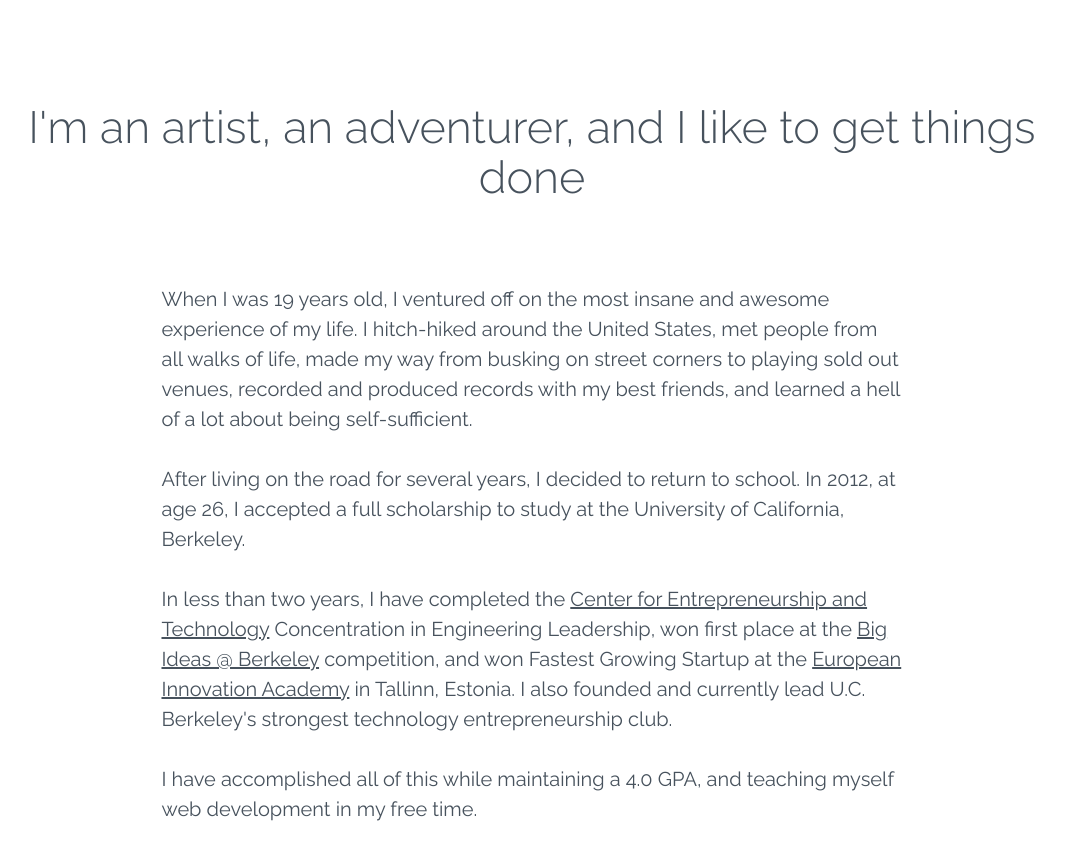
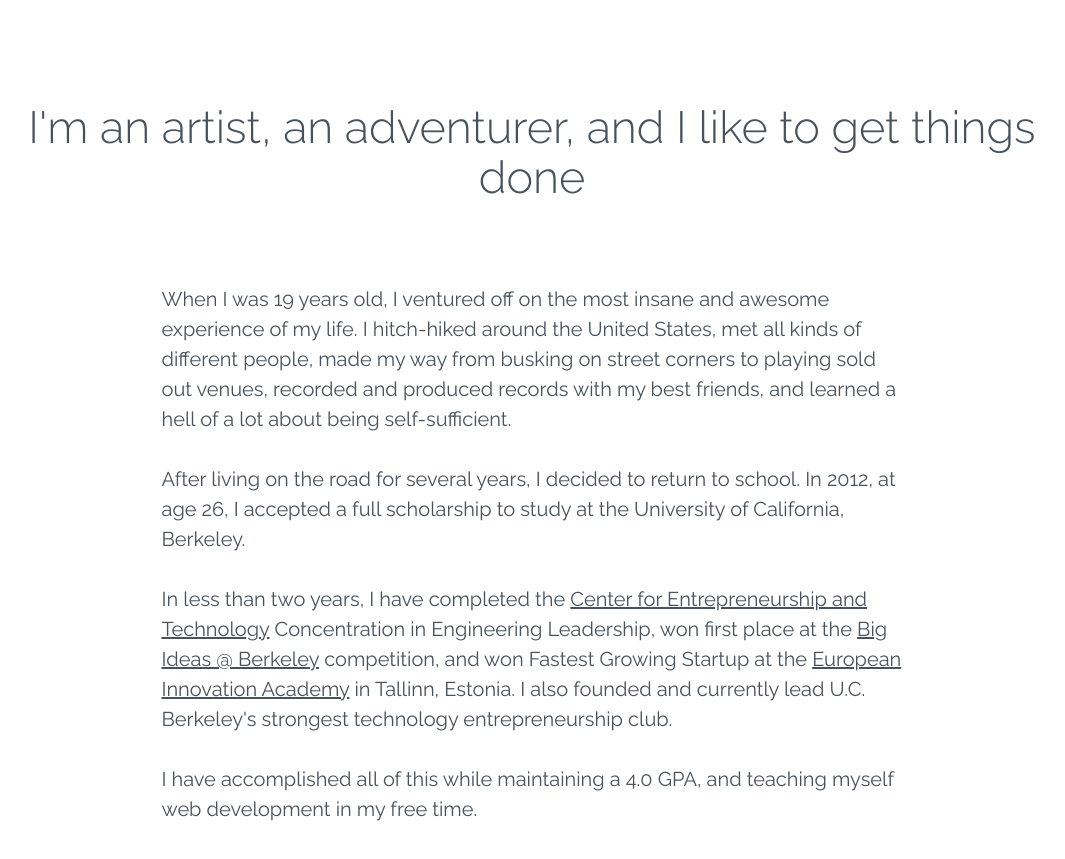
Before and after one commit to zfisch/therealzackfischmann.com, a plain HTML site: page index.html in a window 1280 px wide. Shown: the part 897-1756 px from the top of the page, without its empty margins (108-1173 px from the left). Drawn offline with nearby package versions, Linux system fonts and the light colour scheme.

Commit message:
Update paragraph

```diff
--- a/index.html
+++ b/index.html
@@ -39,7 +39,7 @@
                 <div class="col-sm-12 col-lg-8 col-lg-offset-2"
                     <div class="bio">
                         <p id="bio">
-                        When I was 19 years old, I ventured off on the most insane and awesome experience of my life. I hitch-hiked around the United States, met people from all walks of life, made my way from busking on street corners to playing sold out venues, recorded and produced records with my best friends, and learned a hell of a lot about being self-sufficient.
+                        When I was 19 years old, I ventured off on the most insane and awesome experience of my life. I hitch-hiked around the United States, met all kinds of different people, made my way from busking on street corners to playing sold out venues, recorded and produced records with my best friends, and learned a hell of a lot about being self-sufficient.
                          <br><br>
                         After living on the road for several years, I decided to return to school. In 2012, at age 26, I accepted a full scholarship to study at the University of California, Berkeley.
                          <br><br>
```
